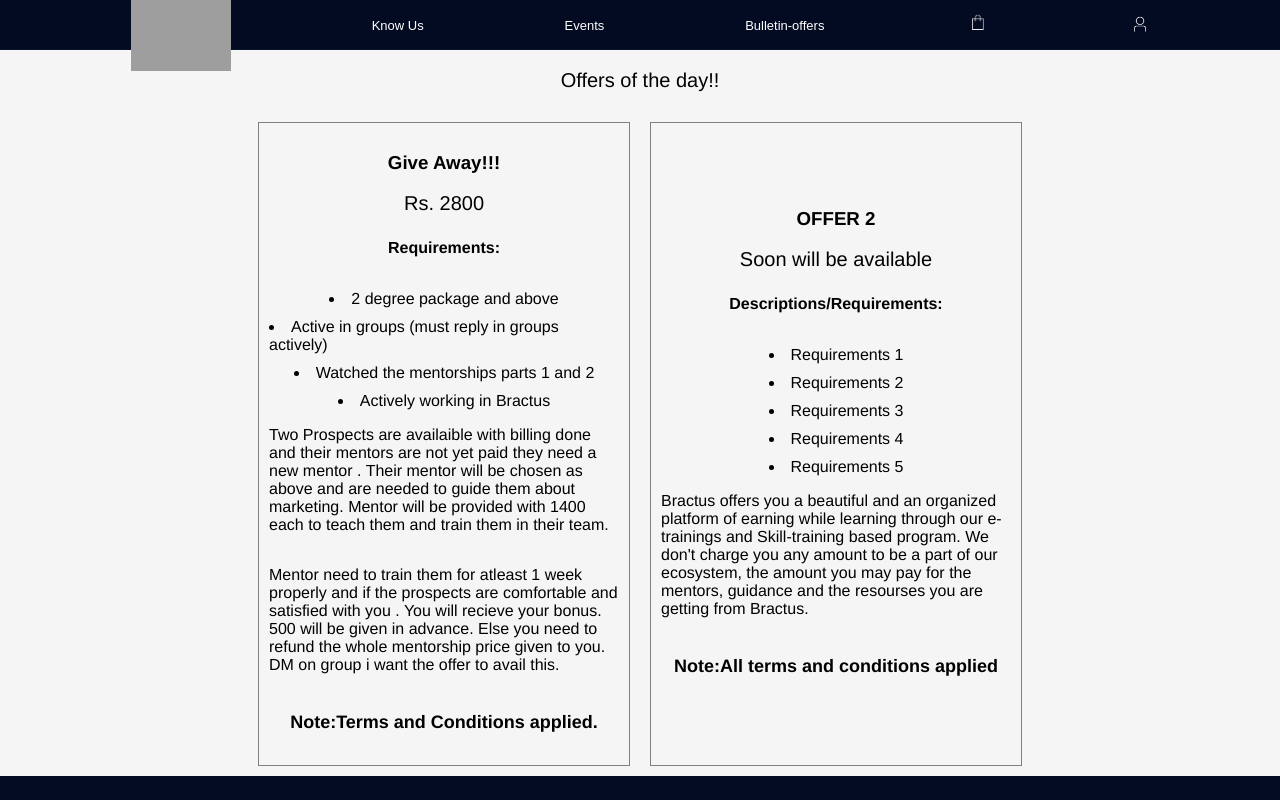
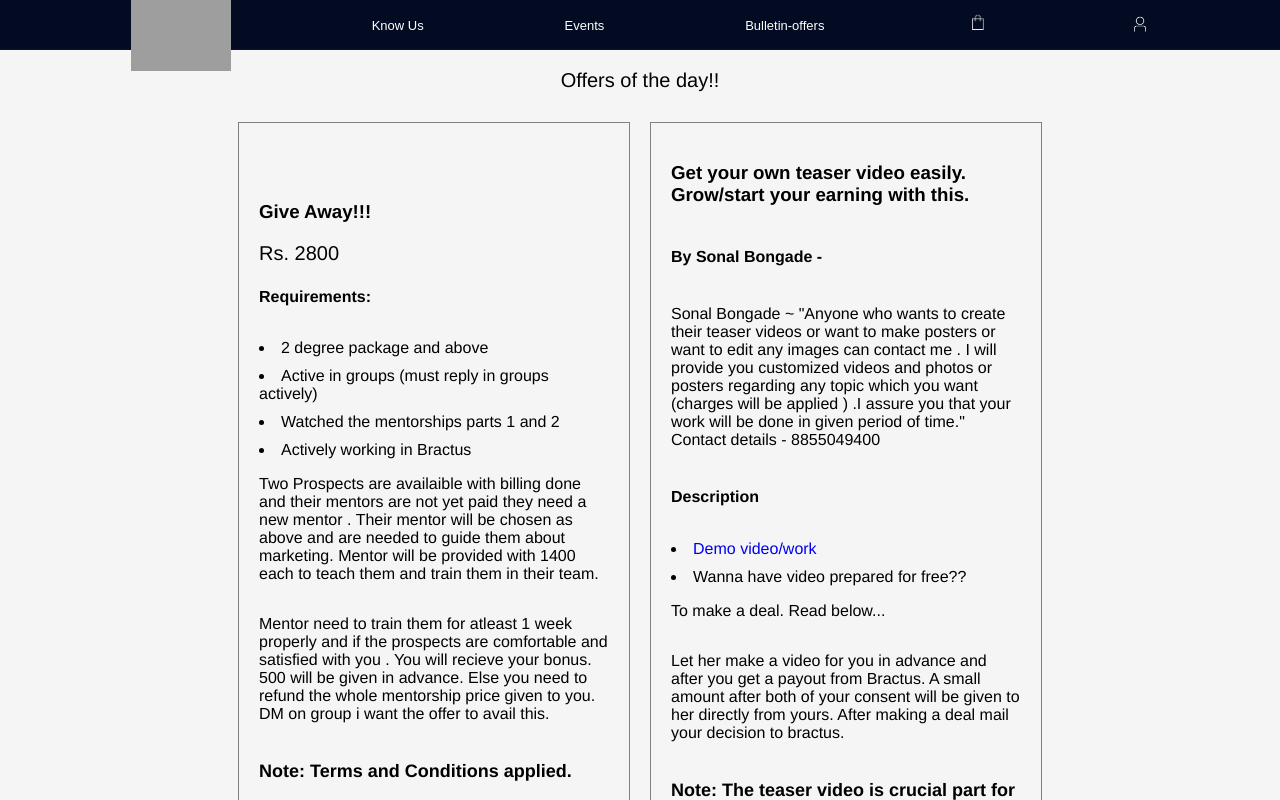
Before and after one commit to Khannakunal32/bractus-frontend, a React (Create React App) app: page /leaderBoard in a window 1280 px wide. Shown: the top 800 px of the page. Built offline with nearby package versions, Linux system fonts and the light colour scheme; grey boxes are pictures that could not be loaded.

Commit message:
sonal bulletin offer add

```diff
--- a/src/screens/leaderBoard.js
+++ b/src/screens/leaderBoard.js
@@ -17,14 +17,14 @@ export default function leaderBoard() {
             maxWidth: "350px",
             display: "flex",
             flexDirection: "column",
-            alignItems: "center",
+            alignItems: "left",
             margin: "10px",
             justifyContent: "center",
             border: "1px solid grey",
-            padding: "10px",
+            padding: "20px",
           }}
         >
-          <h3 >Give Away!!!</h3>
+          <h3>Give Away!!!</h3>
           <div className="price">Rs. 2800</div>
           <h2>Requirements:</h2>
           <li>2 degree package and above</li>
@@ -33,18 +33,20 @@ export default function leaderBoard() {
           <li>Actively working in Bractus</li>
           <p style={{ textAlign: "left" }}>
             {" "}
-            Two Prospects are availaible with billing done and their mentors are not yet paid
-            they need a new mentor . Their mentor will be chosen as above and are needed to guide
-            them about marketing. Mentor will be provided with 1400 each to teach them and train them
-            in their team.
+            Two Prospects are availaible with billing done and their mentors are
+            not yet paid they need a new mentor . Their mentor will be chosen as
+            above and are needed to guide them about marketing. Mentor will be
+            provided with 1400 each to teach them and train them in their team.
           </p>
           <p style={{ textAlign: "left" }}>
             {" "}
-            Mentor need to train them for atleast 1 week properly and if the prospects are comfortable and
-            satisfied with you . You will recieve your bonus. 500 will be given in advance. Else you need to
-            refund the whole mentorship price given to you. DM on group i want the offer to avail this.
+            Mentor need to train them for atleast 1 week properly and if the
+            prospects are comfortable and satisfied with you . You will recieve
+            your bonus. 500 will be given in advance. Else you need to refund
+            the whole mentorship price given to you. DM on group i want the
+            offer to avail this.
           </p>
-          <h1>Note:Terms and Conditions applied.</h1>
+          <h1>Note: Terms and Conditions applied.</h1>
         </div>
 
         <div
@@ -52,14 +54,14 @@ export default function leaderBoard() {
             maxWidth: "350px",
             display: "flex",
             flexDirection: "column",
-            alignItems: "center",
+            alignItems: "left",
             margin: "10px",
             justifyContent: "center",
             border: "1px solid grey",
-            padding: "10px",
+            padding: "20px",
           }}
         >
-          <h3>OFFER 2</h3>
+          {/* <h3>OFFER 2</h3>
           <div className="price">Soon will be available</div>
           <h2>Descriptions/Requirements:</h2>
           <li>Requirements 1</li>
@@ -77,6 +79,35 @@ export default function leaderBoard() {
           </p>
           <h1>Note:All terms and conditions applied</h1>
         </div>
+      </div> */}
+          <h3>
+            Get your own teaser video easily.<br></br> Grow/start your earning
+            with this.
+          </h3>
+          <h2>By Sonal Bongade - </h2>
+          <p style={{ textAlign: "left" }}>
+            Sonal Bongade ~ "Anyone who wants to create their teaser videos or
+            want to make posters or want to edit any images can contact me . I
+            will provide you customized videos and photos or posters regarding
+            any topic which you want (charges will be applied ) .I assure you
+            that your work will be done in given period of time."<br></br>Contact
+            details - 8855049400
+          </p>
+          <h2>Description</h2>
+          <li>
+            <a href=" https://youtu.be/51zsrRwrls0">Demo video/work</a>
+          </li>
+          <li>Wanna have video prepared for free?? </li>
+          <p>To make a deal. Read below...</p>
+          <p style={{ textAlign: "left" }}>
+            {" "}
+            Let her make a video for you in advance and after you get a payout
+            from Bractus. A small amount after both of your consent will be
+            given to her directly from yours. After making a deal mail your
+            decision to bractus.
+          </p>
+          <h1>Note: The teaser video is crucial part for your business.</h1>
+        </div>
       </div>
     </div>
   );
```
Also changed, not shown: 6 other files (tests, documents, lock files or other folders).
